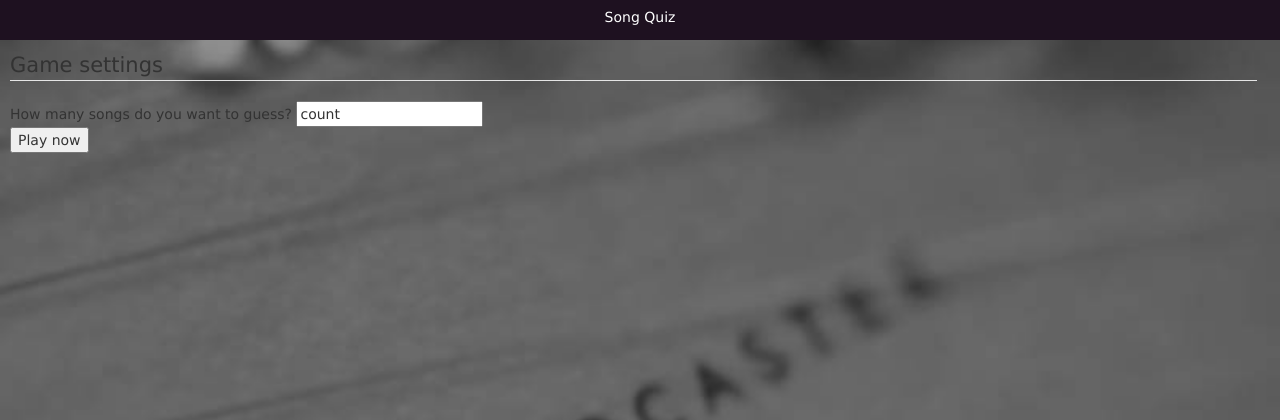
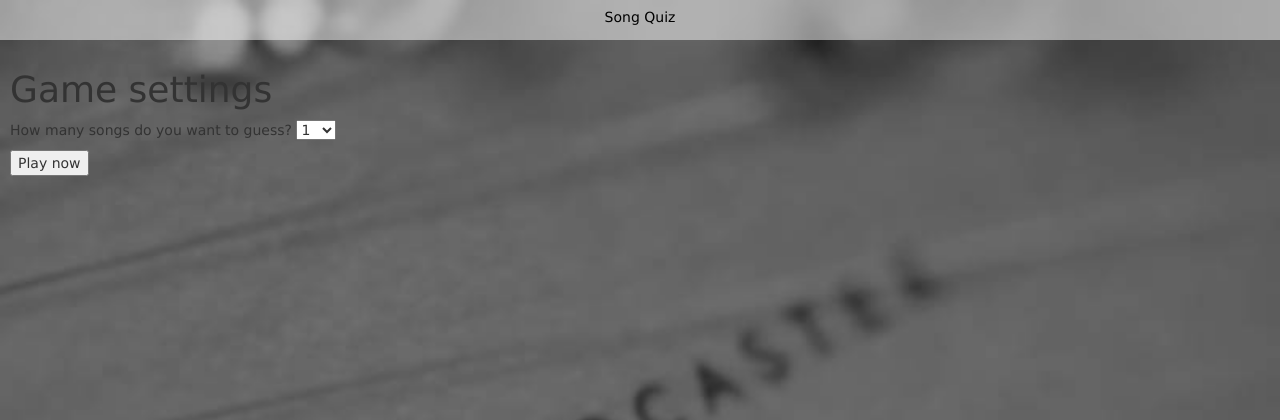
Before and after one commit to widmerin/songquiz, a PHP site: page / in a window 1280 px wide. Shown: the top 420 px of the page. Run offline with PHP 8.4, Linux system fonts and the light colour scheme.

Commit message:
little bit of style, bg

```diff
--- a/css/style.css
+++ b/css/style.css
@@ -5,7 +5,7 @@ html, body{
     height: 100%;
     width: 100%;
     font-family: 'Lucida Grande', Helvetica, Arial, Sans-Serif;
-    background-image:url('/img/startbg-hell.jpg');
+    background-image: url("../img/startbg-hell.jpg");
     background-size: cover;
 }
 header{
@@ -15,16 +15,15 @@ header{
     left:0px;
     height: 40px;
     width: 100%;
-    background-color: #1E1120;
+    background-color: rgba(255,255,255,0.5);
 }
 header h3{
     font-size: 1em;
-    color: white;
+    color: black;
     margin: 10px 20%;
     text-align: center;
 }
 main{
-
     position: absolute;
     top:40px;
     right:0;
@@ -35,7 +34,6 @@ section {
     padding: 10px;
     height: 97%;
     width: 99%;
-    background-color: transparent;
 }
 #start{
     display: block;
--- a/index.html
+++ b/index.html
@@ -3,15 +3,16 @@
 <head>
     <meta charset="UTF-8">
     <!--<meta name="viewport" content="width=device-width, initial-scale=1.0"> -->
-          <meta name="viewport" content="width=device-width, initial-scale=1.0, maximum-scale=1.0, minimum-scale=1.0, user-scalable=no, minimal-ui">
+    <meta name="viewport"
+          content="width=device-width, initial-scale=1.0, maximum-scale=1.0, minimum-scale=1.0, user-scalable=no, minimal-ui">
     <!--fullscreen-->
     <meta name="mobile-web-app-capable" content="yes">
-        <meta name="apple-mobile-web-app-capable" content="yes" />
-        <meta name="apple-mobile-web-app-status-bar-style" content="black" />
+    <meta name="apple-mobile-web-app-capable" content="yes"/>
+    <meta name="apple-mobile-web-app-status-bar-style" content="black"/>
     <!--app title-->
     <meta name="apple-mobile-web-app-title" content="Song Quiz">
     <!--app icon-->
-        <link rel="apple-touch-icon" href="img/songquiz.png" >
+    <link rel="apple-touch-icon" href="img/songquiz.png">
     <!--favicon-->
     <link rel="shortcut icon" href="img/favicon.ico" type="image/x-icon">
     <link rel="icon" href="img/favicon.ico" type="image/x-icon">
@@ -35,9 +36,14 @@
 <main>
     <section id="start">
         <form method="post">
-                    <legend>Game settings</legend>
-                    How many songs do you want to guess?
-                            <input type="input"  value="count" /><br />
+            <h1>Game settings</h1>
+            <p>How many songs do you want to guess?
+                <select name="count">
+                    <option value="1">1</option>
+                    <option value="5">5</option>
+                    <option value="10">10</option>
+                    <option value="15">15</option>
+                </select></p>
             <input id="play" type="submit" value="Play now"/>
         </form>
     </section>
```
Lines whose indentation alone changed are shown as unchanged.
